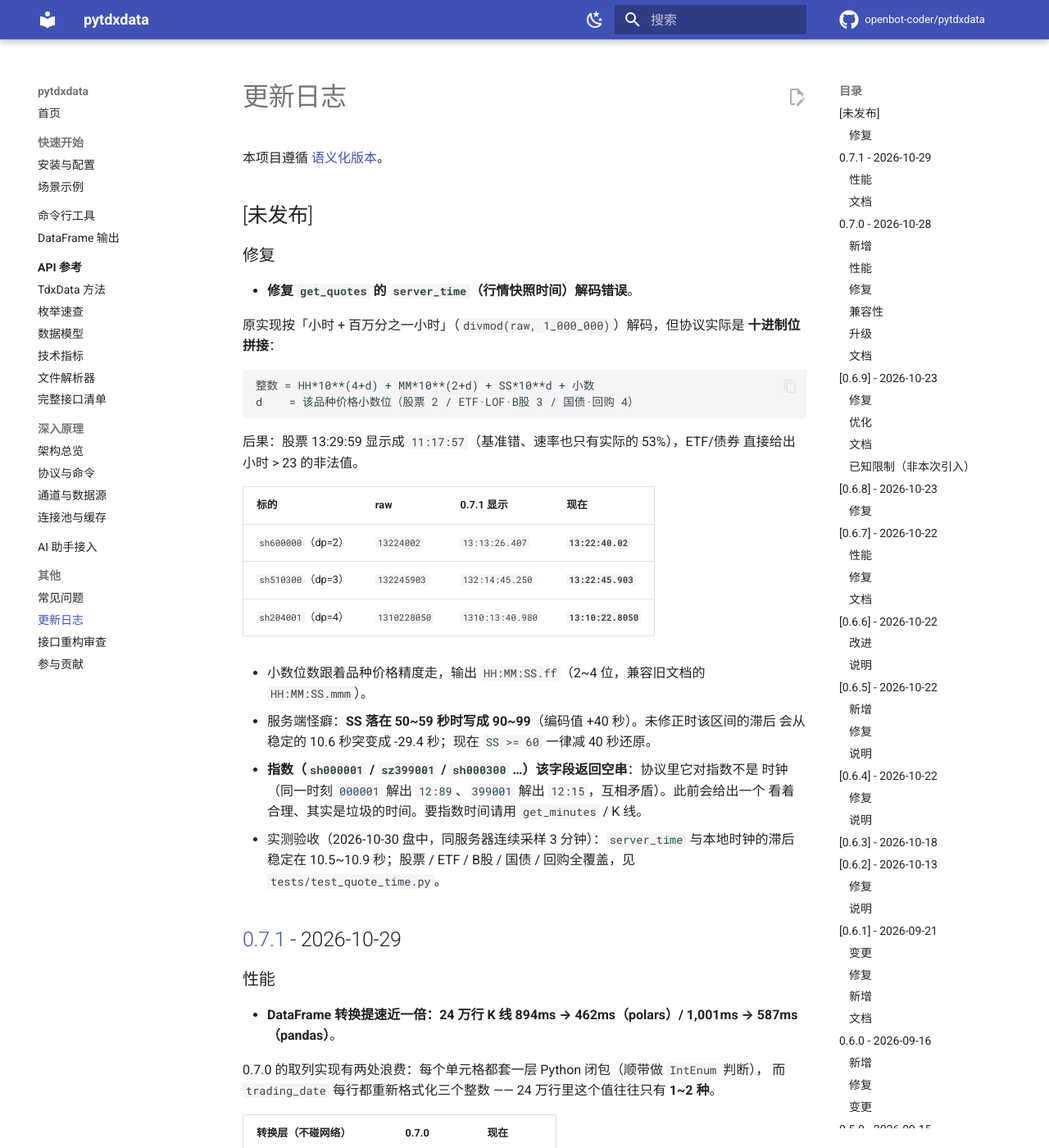
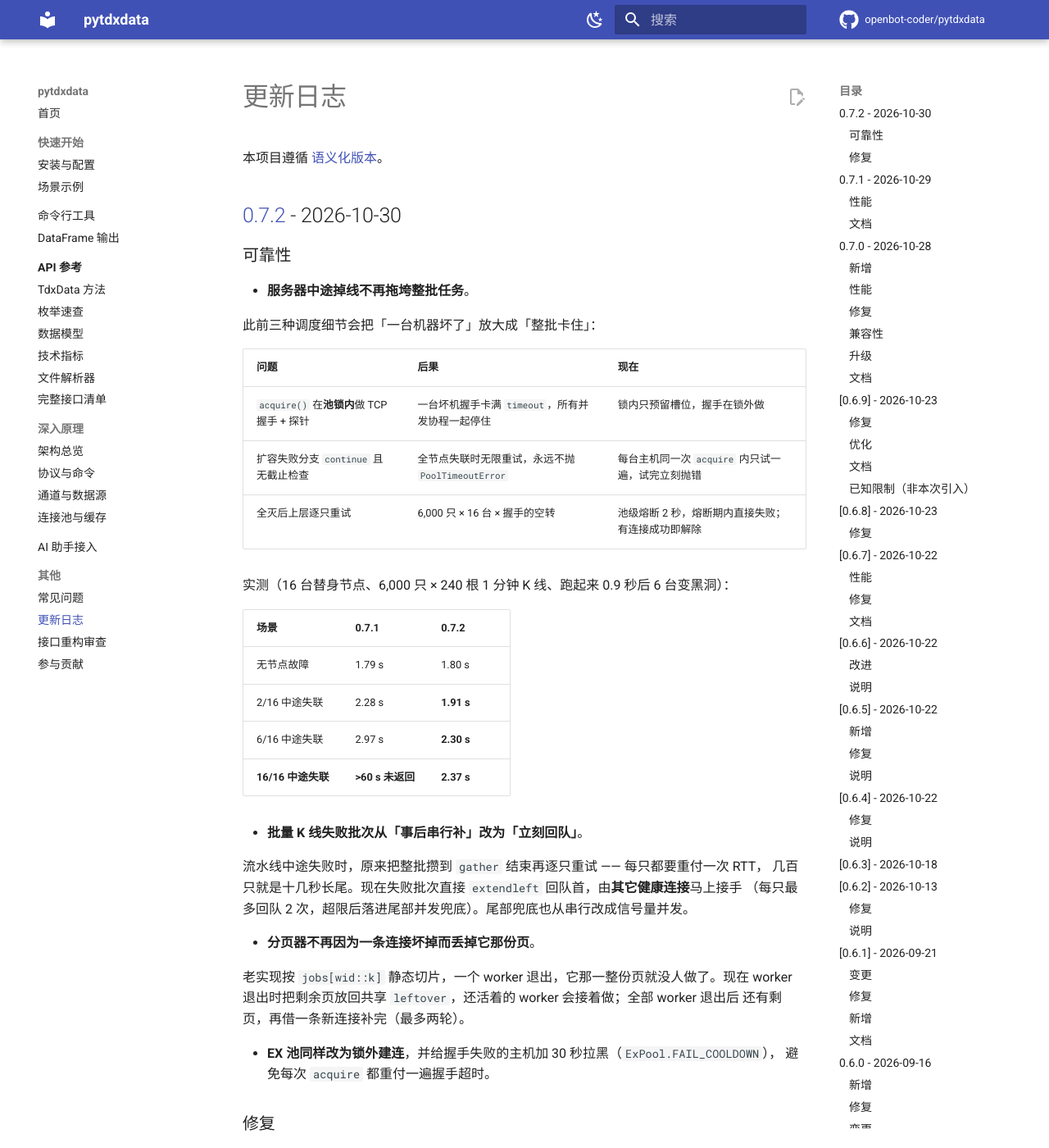
Before and after one commit to openbot-coder/pytdxdata, an MkDocs documentation site: the page built from docs/changelog.md, in a window 1280 px wide and 1400 px high. Shown: the whole window at 82% size. Built offline with MkDocs 1.6.1 and Material for MkDocs 9.7.7, drawn with Linux system fonts in a browser that asks for light colours; comment, search, counter and statistics services are not loaded.

Commit message:
chore(release): 0.7.2
- server_time 解码修正（0.7.1 及之前按「小时 + 百万分之一小时」解析是错的）
- 服务器中途掉线的四项隔离机制（锁外建连 / 本轮不重试 / 池级熔断 / 批次回队）
- 版本号四处对齐：pyproject.toml、__init__.py、uv.lock、CHANGELOG

```diff
--- a/CHANGELOG.md
+++ b/CHANGELOG.md
@@ -2,7 +2,43 @@
 
 本项目遵循 [语义化版本](https://semver.org/lang/zh-CN/)。
 
-## [未发布]
+## [0.7.2] - 2026-10-30
+
+### 可靠性
+
+- **服务器中途掉线不再拖垮整批任务**。
+
+  此前三种调度细节会把「一台机器坏了」放大成「整批卡住」：
+
+  | 问题 | 后果 | 现在 |
+  |---|---|---|
+  | `acquire()` 在**池锁内**做 TCP 握手 + 探针 | 一台坏机握手卡满 `timeout`，所有并发协程一起停住 | 锁内只预留槽位，握手在锁外做 |
+  | 扩容失败分支 `continue` 且无截止检查 | 全节点失联时无限重试，永远不抛 `PoolTimeoutError` | 每台主机同一次 `acquire` 内只试一遍，试完立刻抛错 |
+  | 全灭后上层逐只重试 | 6,000 只 × 16 台 × 握手的空转 | 池级熔断 2 秒，熔断期内直接失败；有连接成功即解除 |
+
+  实测（16 台替身节点、6,000 只 × 240 根 1 分钟 K 线、跑起来 0.9 秒后 6 台变黑洞）：
+
+  | 场景 | 0.7.1 | 0.7.2 |
+  |---|---|---|
+  | 无节点故障 | 1.79 s | 1.80 s |
+  | 2/16 中途失联 | 2.28 s | **1.91 s** |
+  | 6/16 中途失联 | 2.97 s | **2.30 s** |
+  | **16/16 中途失联** | **>60 s 未返回** | **2.37 s** |
+
+- **批量 K 线失败批次从「事后串行补」改为「立刻回队」**。
+
+  流水线中途失败时，原来把整批攒到 `gather` 结束再逐只重试 —— 每只都要重付一次 RTT，
+  几百只就是十几秒长尾。现在失败批次直接 `extendleft` 回队首，由**其它健康连接**马上接手
+  （每只最多回队 2 次，超限后落进尾部并发兜底）。尾部兜底也从串行改成信号量并发。
+
+- **分页器不再因为一条连接坏掉而丢掉它那份页**。
+
+  老实现按 `jobs[wid::k]` 静态切片，一个 worker 退出，它那一整份页就没人做了。现在
+  worker 退出时把剩余页放回共享 `leftover`，还活着的 worker 会接着做；全部 worker 退出后
+  还有剩页，再借一条新连接补完（最多两轮）。
+
+- **EX 池同样改为锁外建连**，并给握手失败的主机加 30 秒拉黑（`ExPool.FAIL_COOLDOWN`），
+  避免每次 `acquire` 都重付一遍握手超时。
 
 ### 修复
 
@@ -885,7 +921,8 @@ pip install -U "pytdxdata[polars]"           # 想直出 DataFrame
 
 - 初始版本：动态连接池 + 双层 TTL 缓存 + 3 连接并发分页 + 双通道（标准 / MAC）+ 扩展市场（港股 / 美股 / 期货 / 期权）
 
-[Unreleased]: https://github.com/openbot-coder/pytdxdata/compare/v0.7.1...HEAD
+[Unreleased]: https://github.com/openbot-coder/pytdxdata/compare/v0.7.2...HEAD
+[0.7.2]: https://github.com/openbot-coder/pytdxdata/compare/v0.7.1...v0.7.2
 [0.7.1]: https://github.com/openbot-coder/pytdxdata/compare/v0.7.0...v0.7.1
 [0.7.0]: https://github.com/openbot-coder/pytdxdata/compare/v0.6.0...v0.7.0
 [0.6.0]: https://github.com/openbot-coder/pytdxdata/compare/v0.5.0...v0.6.0
--- a/pyproject.toml
+++ b/pyproject.toml
@@ -1,6 +1,6 @@
 [project]
 name = "pytdxdata"
-version = "0.7.1"
+version = "0.7.2"
 description = "通达信(TongDaXin)行情数据客户端：动态连接池 + 双层TTL缓存 + 3连接并发分页，纯asyncio零运行时依赖，支持A股/港股/美股/期货/期权"
 readme = "README.md"
 requires-python = ">=3.11"
--- a/src/pytdxdata/__init__.py
+++ b/src/pytdxdata/__init__.py
@@ -18,7 +18,7 @@ from .models import (
     XdxrRecord,
 )
 
-__version__ = "0.7.1"
+__version__ = "0.7.2"
 __all__ = [
     "TdxData",
     "Market",
```
Also changed, not shown: docs/API_REFERENCE.md (+1 -1 lines), 1 other file.
